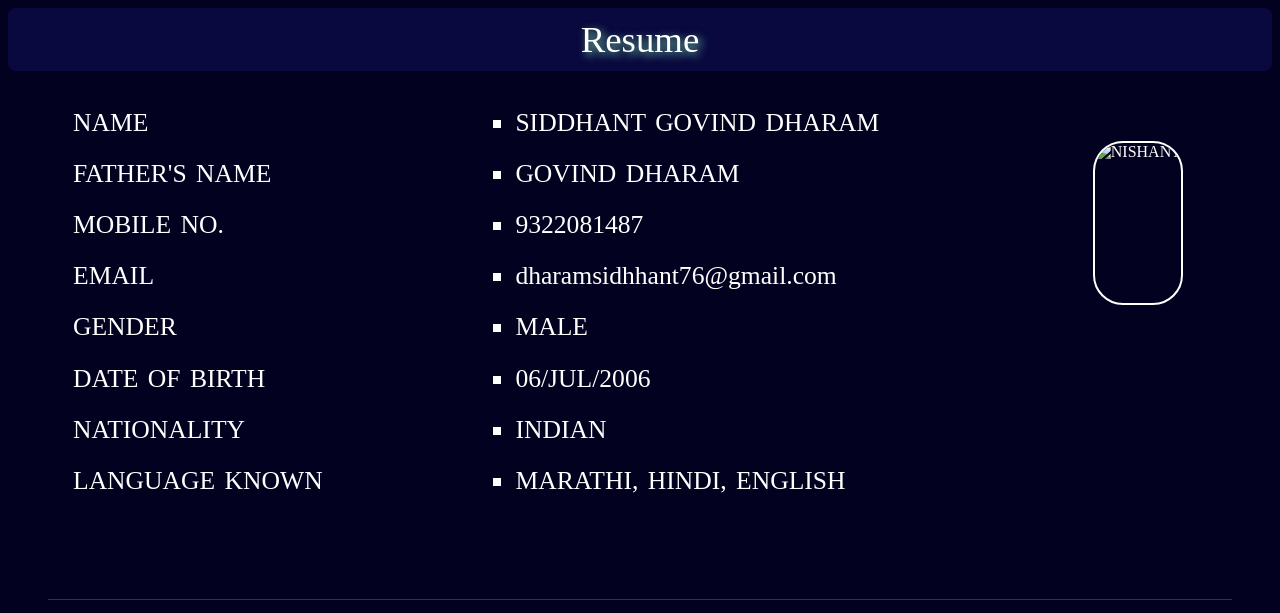
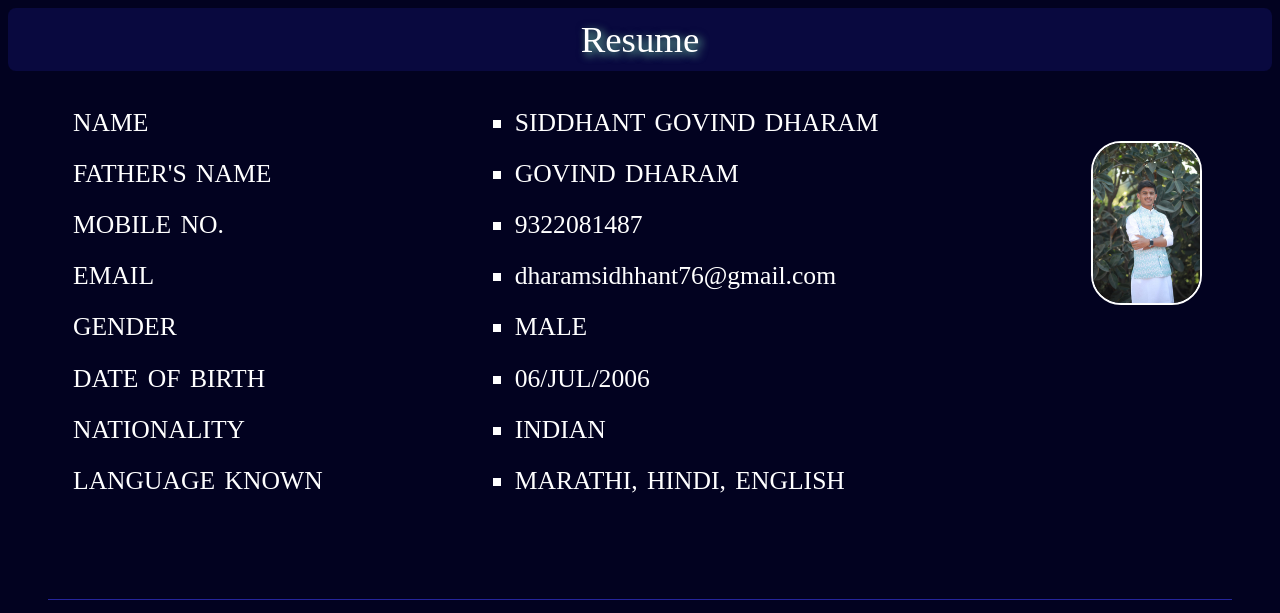
Before and after one commit to NishantSCOE/Website, a plain HTML site: page sid.html in a window 1280 px wide. Shown: the top 613 px of the page. Drawn offline with Linux system fonts and the light colour scheme.

Commit message:
Update sid.html

```diff
--- a/sid.html
+++ b/sid.html
@@ -50,7 +50,7 @@
         </ul>
       </div>
       <div class="div3">
-        <img src="/Websitee/images/sid_image.jpeg" alt="nishant" />
+        <img src="/Website/images/sid_image.jpeg" alt="nishant" />
       </div>
     </div>
     <hr />
```
